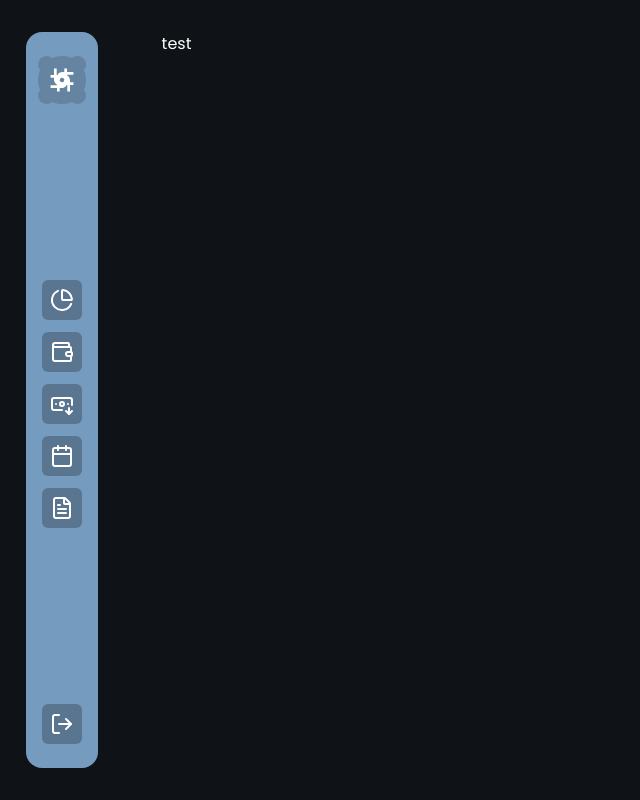
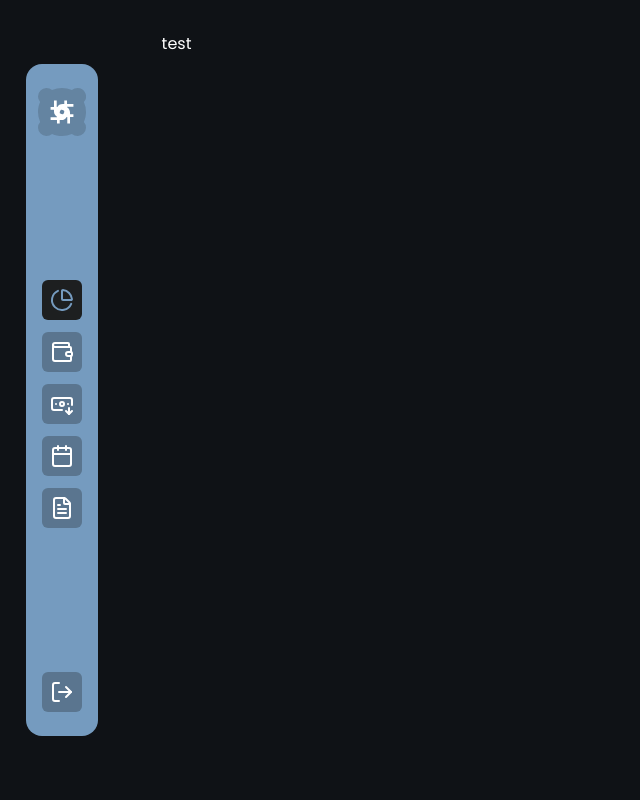
Before and after one commit to ArthurDevLeal/uSale, a Next.js app: page /dashboard in a window 1280 px wide. Shown: the whole page, without its empty margins (0-640 px from the left). Built offline with nearby package versions, Linux system fonts and the light colour scheme.

Commit message:
Fix sidebar

```diff
--- a/components/sidebar/button.tsx
+++ b/components/sidebar/button.tsx
@@ -1,8 +1,9 @@
-"use client"
+"use client";
 import { LucideIcon } from "lucide-react";
 import Link from "next/link";
 import { twMerge } from "tailwind-merge";
 import Button from "../ui/button";
+import { usePathname } from "next/navigation";
 
 interface SidebarButtonProps {
   href: string;
@@ -11,13 +12,15 @@ interface SidebarButtonProps {
   className?: string;
 }
 export default function SidebarButton({ Icon, onClick, href, className }: SidebarButtonProps) {
+  const pathname = usePathname();
+  const isActive = pathname === href;
   return (
     <Link href={href}>
       <Button
         onClick={() => onClick()}
         size={"icon"}
         variant={"default"}
-        className={twMerge("bg-card/30 hover:bg-card hover:text-accent ", className)}
+        className={twMerge("bg-card/30 hover:bg-card hover:text-accent ",isActive ? "bg-card text-accent hover:bg-card/80": "" , className)}
       >
         <Icon />
       </Button>
--- a/components/sidebar/default-side-bar.tsx
+++ b/components/sidebar/default-side-bar.tsx
@@ -5,7 +5,7 @@ import { Sidebar } from ".";
 export default function DefaultSideBar() {
   return (
     <Sidebar.Root>
-      <Sidebar.Button href="" onClick={() => {}} Icon={ChartPieIcon} />
+      <Sidebar.Button href="/dashboard" onClick={() => {}} Icon={ChartPieIcon} />
       <Sidebar.Button href="" onClick={() => {}} Icon={Wallet} />
       <Sidebar.Button href="" onClick={() => {}} Icon={BanknoteArrowDown} />
       <Sidebar.Button href="" onClick={() => {}} Icon={Calendar} />
--- a/components/sidebar/root.tsx
+++ b/components/sidebar/root.tsx
@@ -5,11 +5,13 @@ import Logo from "../ui/logo";
 
 export default function SidebarRoot({ children }: { children: Children }) {
   return (
-    <div className="flex flex-col justify-between items-center h-full bg-accent px-3 py-6 rounded-2xl">
-      <Logo textIncluded={false} isDarker />
-      <div className="flex flex-col gap-3">{children}</div>
+    <div className="py-8">
+      <div className="flex flex-col justify-between items-center h-full bg-accent px-3 py-6 rounded-2xl">
+        <Logo textIncluded={false} isDarker />
+        <div className="flex flex-col gap-3">{children}</div>
 
-      <Sidebar.Button href="" onClick={() => {}} Icon={LogOut} className="hover:text-red-400" />
+        <Sidebar.Button href="" onClick={() => {}} Icon={LogOut} className="hover:text-red-400" />
+      </div>
     </div>
   );
 }
```
